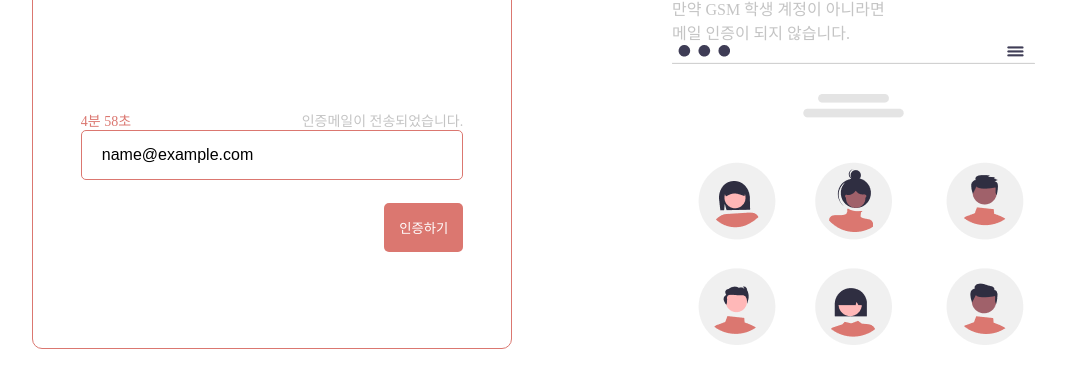
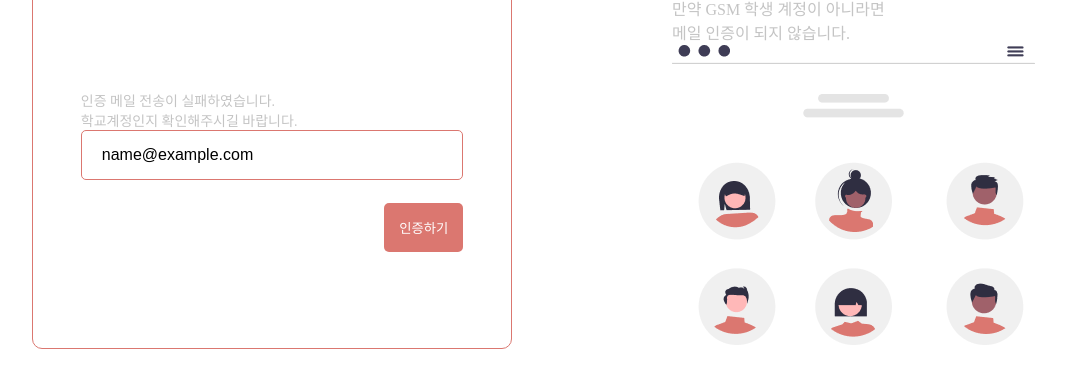
Before and after one commit to sunrabbit123/GRIG-OpenAPI, a website: page page/email_auth.html in a window 1280 px wide. Both pictures are taken after typing "name@example.com" into the empty fields and a click on the button "인증하기". Shown: the part 291-678 px from the top of the page, without its empty margins (48-1114 px from the left). Drawn offline with Linux system fonts and the light colour scheme.

Commit message:
update: 만약 학교계정이 아닐시, 코멘트 추가

```diff
--- a/page/email.js
+++ b/page/email.js
@@ -1,7 +1,9 @@
 const validTime = document.querySelector(".valid-time");
 const validBtn = document.querySelector(".valid-btn");
 const sendMessage = document.querySelector(".send");
+const faildSendMessage = document.querySelector(".faild-send");
 const codeInput = document.querySelector(".code");
+const emailInput = document.querySelector(".form-input");
 
 let disabled = true;
 let timer;
@@ -17,7 +19,21 @@ function Timer() {
   }
 }
 
+function isGSMEmail() {
+  return !(
+    emailInput.value.slice(-10) !== "@gsm.hs.kr" ||
+    !emailInput.value.startsWith("s")
+  );
+}
 function submitAndStartTimer() {
+  faildSendMessage.style.display = "none";
+  sendMessage.style.display = "none";
+  faildSendMessage.style.display = "none";
+
+  if (!isGSMEmail()) {
+    faildSendMessage.style.display = "block";
+    return false;
+  }
   validTime.style.display = "block";
   sendMessage.style.display = "block";
 
--- a/page/email_auth.html
+++ b/page/email_auth.html
@@ -25,6 +25,10 @@
               <div class="status">
                 <p class="valid-time font-color">유효시간 5:00</p>
                 <p class="send gray-color">인증메일이 전송되었습니다.</p>
+                <p class="faild-send gray-color">
+                  인증 메일 전송이 실패하였습니다.<br />학교계정인지
+                  확인해주시길 바랍니다.
+                </p>
               </div>
               <input
                 class="form-input"
@@ -51,7 +55,7 @@
               Github 계정 하나만 있다면,<br />GSM 이라면 즐길 수 있습니다.
               <br />
               <br />
-              만약 GSM 학생 계정이 아니라면<br/>메일 인증이 되지 않습니다.
+              만약 GSM 학생 계정이 아니라면<br />메일 인증이 되지 않습니다.
             </p>
           </div>
 
```
